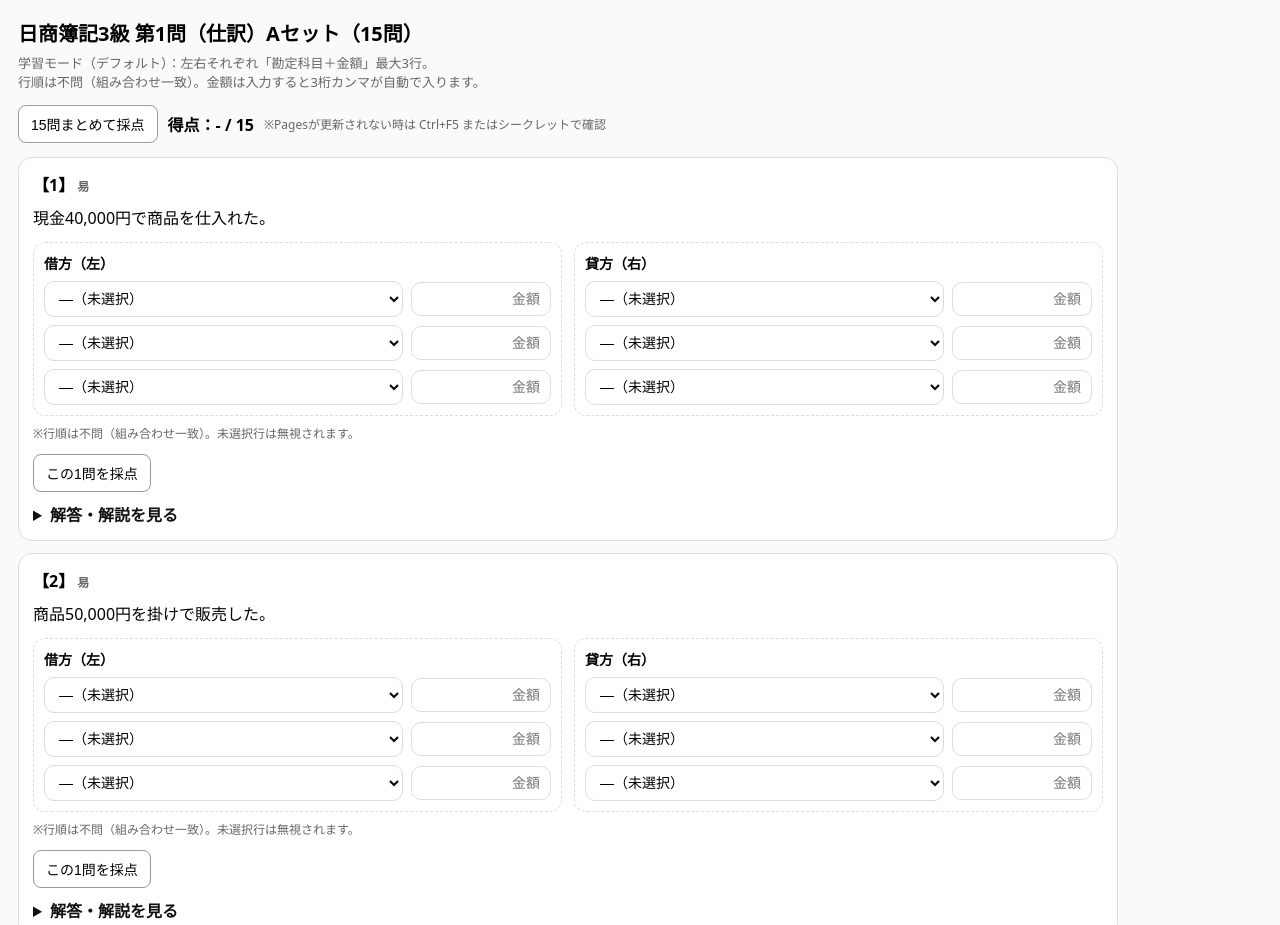
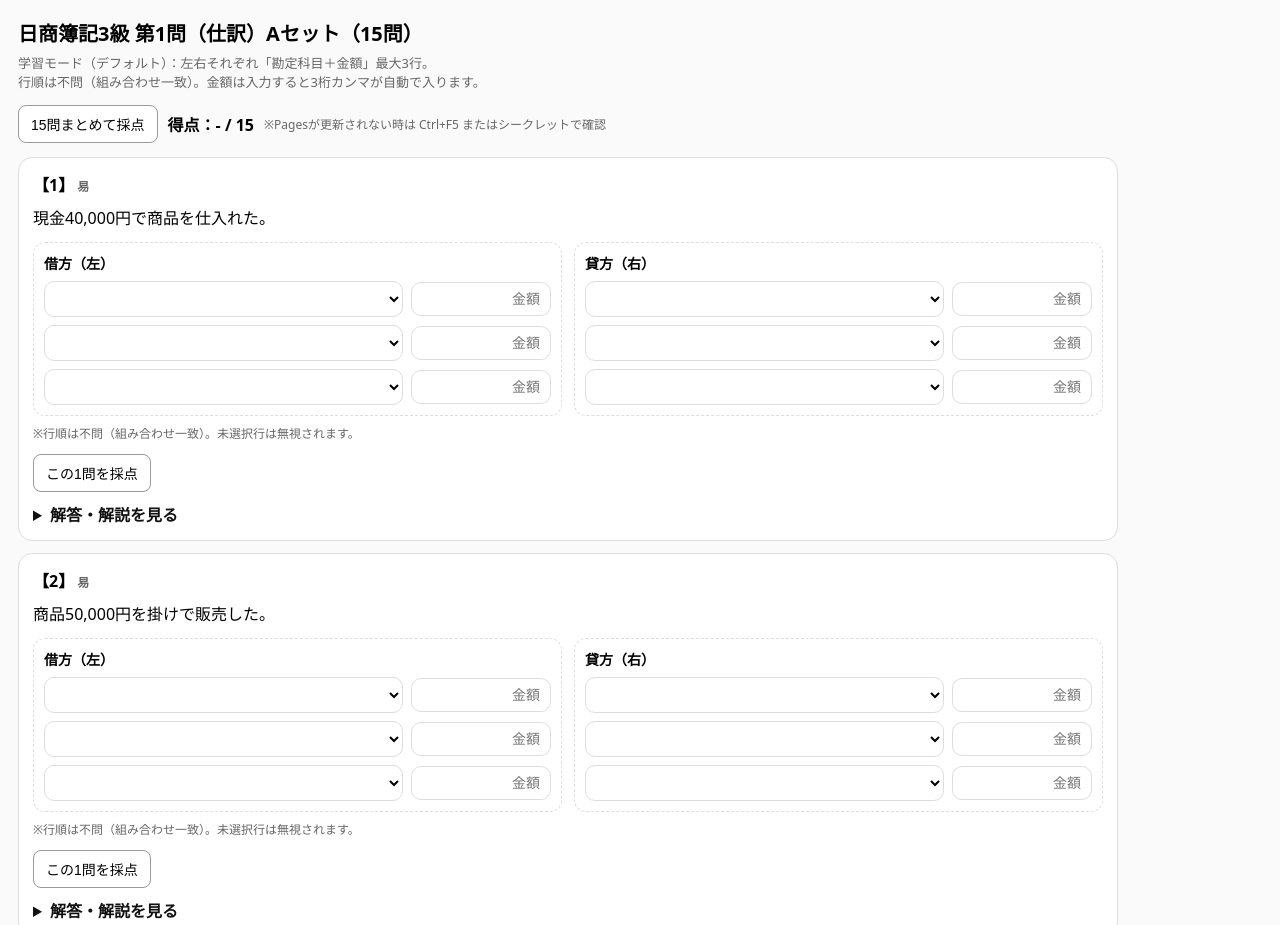
Before and after one commit to nagano-create/Boki-Moshi, a plain HTML site: page index.html in a window 1280 px wide. Shown: the top 925 px of the page. Drawn offline with Linux system fonts and the light colour scheme.

Commit message:
Update index.html

```diff
--- a/index.html
+++ b/index.html
@@ -159,7 +159,7 @@ const SET_A = [
 ];
 
 /** ---------- utilities ---------- **/
-const BLANK = "—（未選択）";
+const BLANK = "";
 const normAccount = s => (s || "").trim();
 const parseAmount = (s) => {
   if (!s) return null;
```
